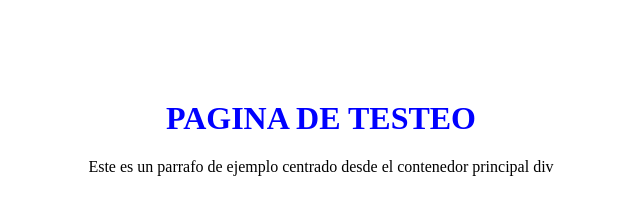
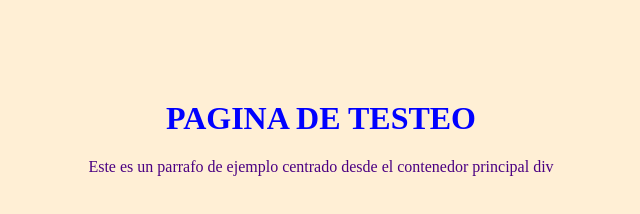
Before and after one commit to gregoriar/testeoGit, a plain HTML site: page index.html in a window 1280 px wide. Shown: the whole page, without its empty margins (319-959 px from the left). Drawn offline with Linux system fonts and the light colour scheme.

Commit message:
Update index.html

```diff
--- a/index.html
+++ b/index.html
@@ -1,7 +1,7 @@
 <html>
   <head>
     <title>PAGINA DE TESTING</title>
-    <link href="estiloccs/testing.ccs" rel="stylesheet" />
+    <link href="estiloccs/estilotesting.css" rel="stylesheet" />
   </head>
   <body>
     <div align="center">
```
